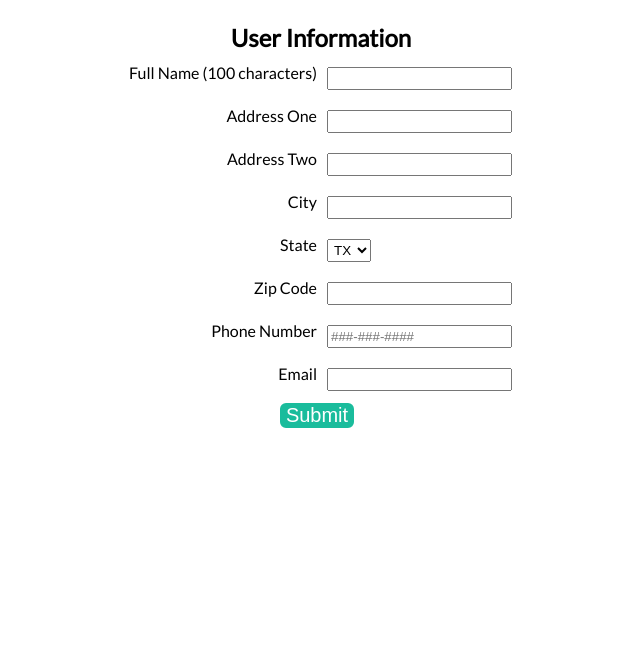
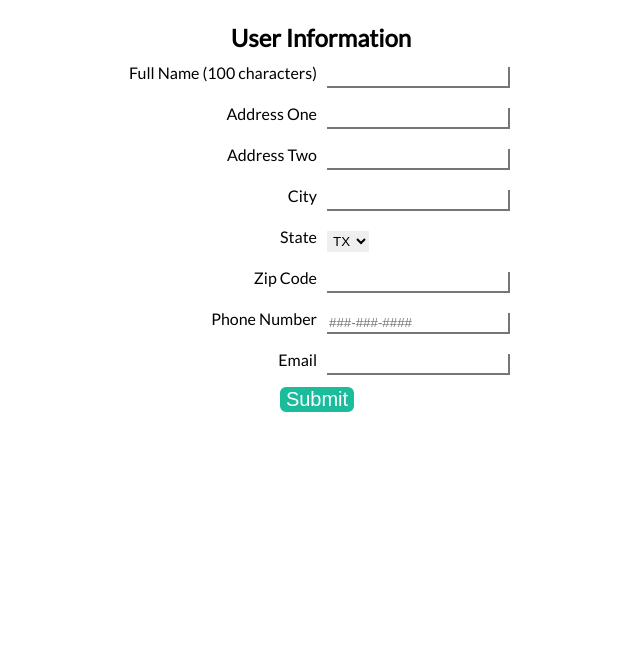
Before and after one commit to CS3320/eCommerce-shopping-cart, a PHP site: page /html/user.html in a window 1280 px wide. Shown: the top 657 px of the page, without its empty margins (323-963 px from the left). Run offline with PHP 8.4, Linux system fonts and the light colour scheme.

Commit message:
Small styling changes
Small improvements on titles of pages and input boxes.

```diff
--- a/css/main.css
+++ b/css/main.css
@@ -1,7 +1,11 @@
 @import url("https://fonts.googleapis.com/css?family=Lato&display=swap");
 
+.header {
+    text-shadow: 3px 33px 5px #aaa;
+}
 body {
   font-family: "Lato", sans-serif;
+
 }
 
 h2 {
@@ -39,6 +43,13 @@ select {
   padding: 2px;
   margin: 10px;
   float: left;
+}
+input {
+    border-top: 0px;
+    border-left: 0px;
+}
+select {
+    border: none;
 }
 
 button {
```
